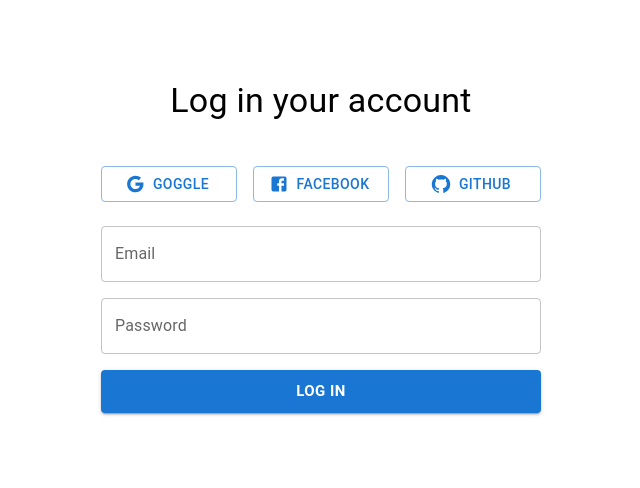
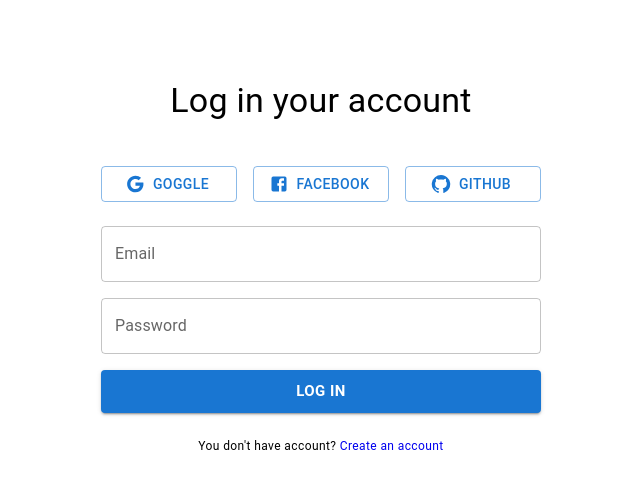
Before and after one commit to locbh3010/task-chat-app, a Next.js app: page /login in a window 1280 px wide. Shown: the top 488 px of the page, without its empty margins (319-959 px from the left). Built offline with nearby package versions, Linux system fonts and the light colour scheme.

Commit message:
add link to register

```diff
--- a/src/pages/login.js
+++ b/src/pages/login.js
@@ -6,6 +6,7 @@ import * as yup from 'yup'
 import { yupResolver } from '@hookform/resolvers/yup'
 import { useForm } from 'react-hook-form'
 import Head from 'next/head'
+import Link from 'next/link'
 
 const StyledForm = styled.form`
 	display: flex;
@@ -108,6 +109,11 @@ const login = () => {
 
 					{social}
 					{form}
+					<Typography
+						variant="caption"
+						sx={{ marginTop: 3 }}>
+						You don't have account? <Link href="/register">Create an account</Link>
+					</Typography>
 				</Stack>
 			</Box>
 		</>
```
Also changed, not shown: src/components/Sidebar.js (+6 -3 lines).
